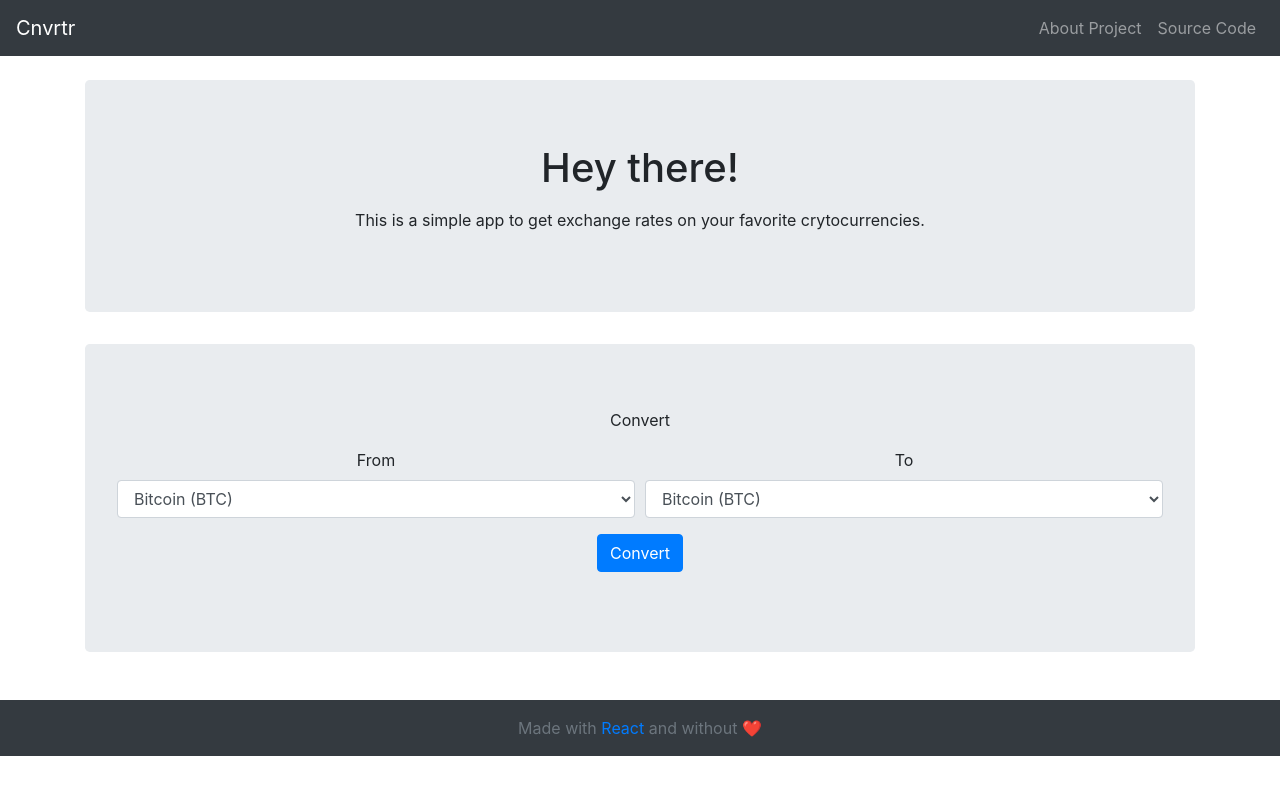
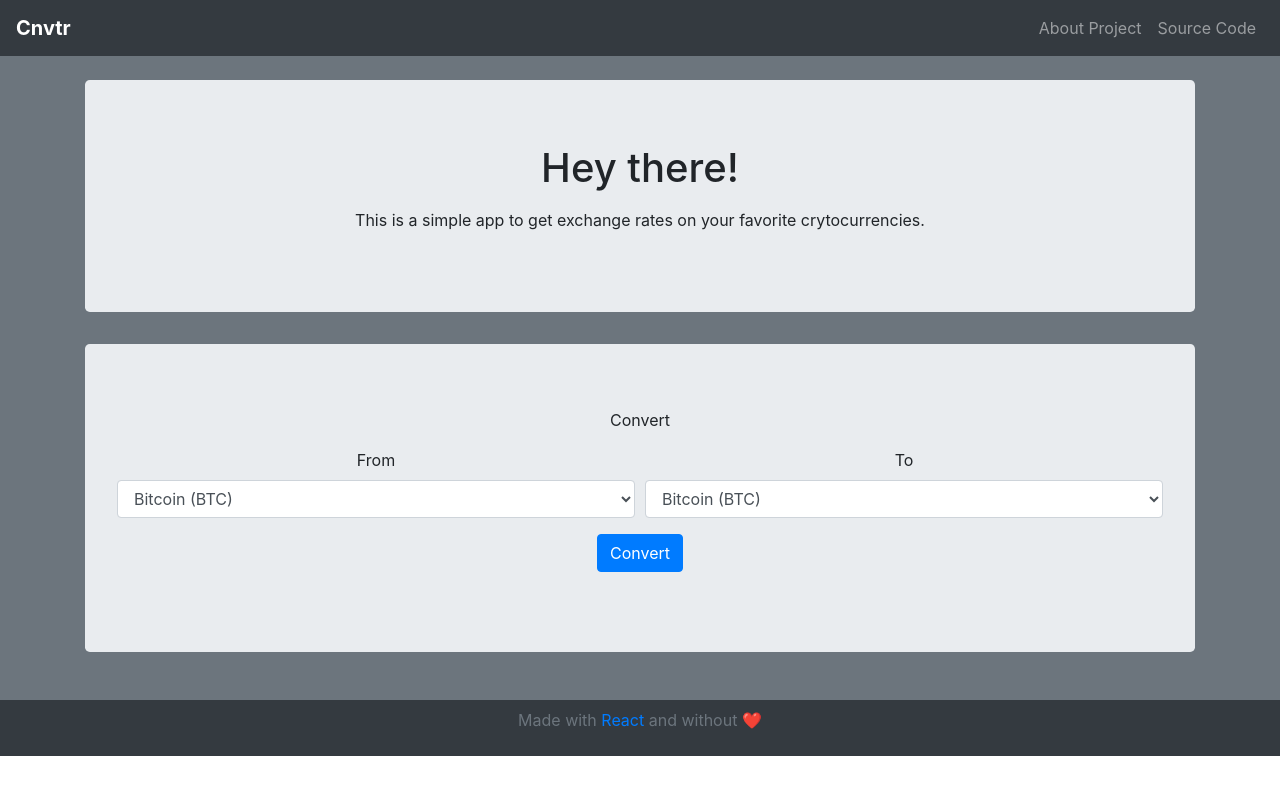
Before and after one commit to nurako/Cnvrtr, a React (Create React App) app: page / in a window 1280 px wide. Shown: the top 794 px of the page. Built offline with nearby package versions, Linux system fonts and the light colour scheme.

Commit message:
Minor improvements

```diff
--- a/src/App.js
+++ b/src/App.js
@@ -6,7 +6,7 @@ import FooterBar from './Components/FooterBar';
 
 function App() {
   return (
-    <div>
+    <div className="bg-secondary">
       <NavigationBar />
       <HeaderContent />
       <MainContent />
--- a/src/Components/FooterBar.js
+++ b/src/Components/FooterBar.js
@@ -1,13 +1,10 @@
 import React from 'react';
 import NavBar from 'react-bootstrap/Navbar';
-import Nav from 'react-bootstrap/Nav';
 
 function FooterBar() {
     return (
         <NavBar expand="lg" bg="dark" variant="dark" sticky="bottom">
-            <Nav.Link className="mx-auto" eventKey="disabled" disabled>
-                Made with <a href="https://reactjs.org/">React</a> and without <span role="img" aria-label="heart">❤️</span>
-            </Nav.Link>
+            <p className="mx-auto align-middle text-muted">Made with <a href="https://reactjs.org/">React</a> and without <span role="img" aria-label="heart">❤️</span></p>
         </NavBar>
     );
 }
--- a/src/Components/NavigationBar.js
+++ b/src/Components/NavigationBar.js
@@ -15,14 +15,14 @@ function NavigationBar() {
                     </Modal.Title>
                 </Modal.Header>
                 <Modal.Body>
-                    <p>This is a simple project created using <a href="https://reactjs.org/">React</a> during my spare time.</p>
+                    <p><strong>Cnvtr</strong> is a simple project created using <a href="https://reactjs.org/">React</a> during my spare time.</p>
                 </Modal.Body>
                 <Modal.Footer>
                     <Button onClick={() => setModal(false)}>Close</Button>
                 </Modal.Footer>
             </Modal>
             <NavBar expand="lg" bg="dark" variant="dark" sticky="top">
-                <NavBar.Brand>Cnvrtr</NavBar.Brand>
+                <NavBar.Brand><strong>Cnvtr</strong></NavBar.Brand>
                 <Nav className="ml-auto">
                     <Nav.Link onClick={() => setModal(true)} href="">About Project</Nav.Link>
                     <Nav.Link href="https://github.com/nurako/Cnvtr">Source Code</Nav.Link>
```
